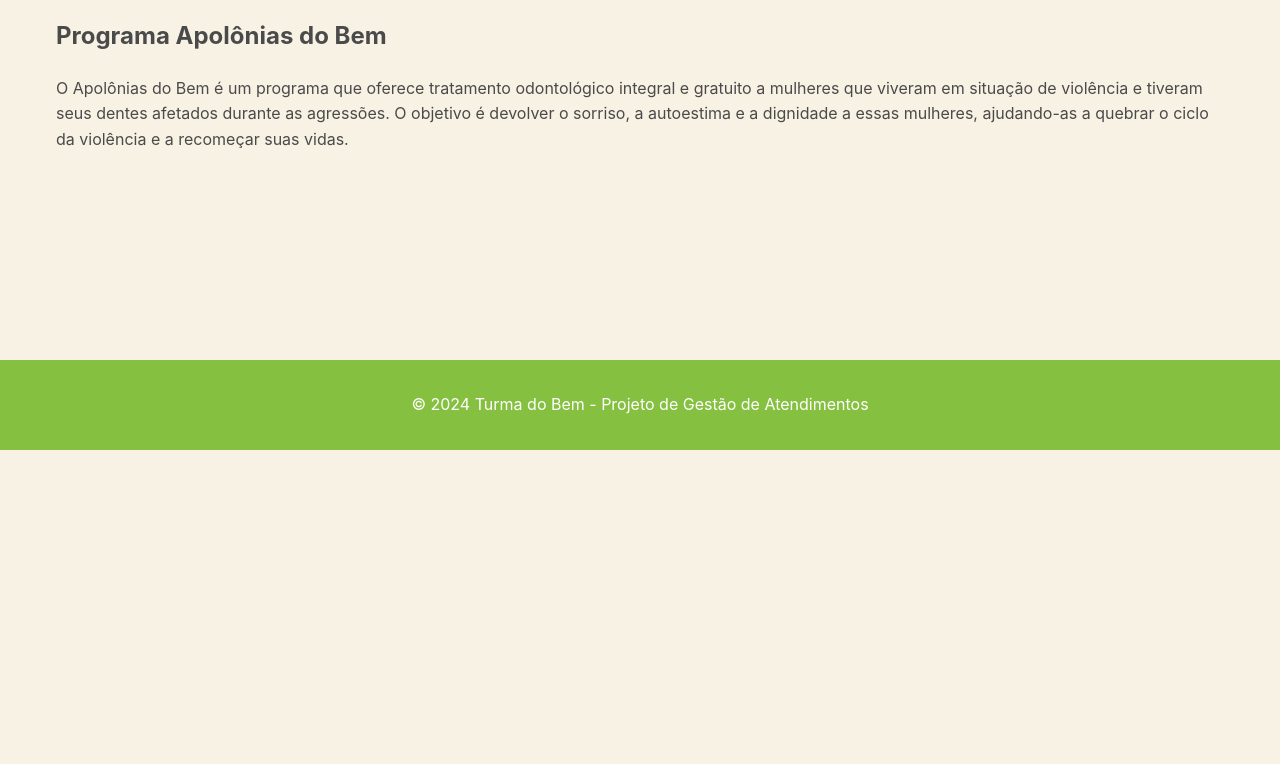
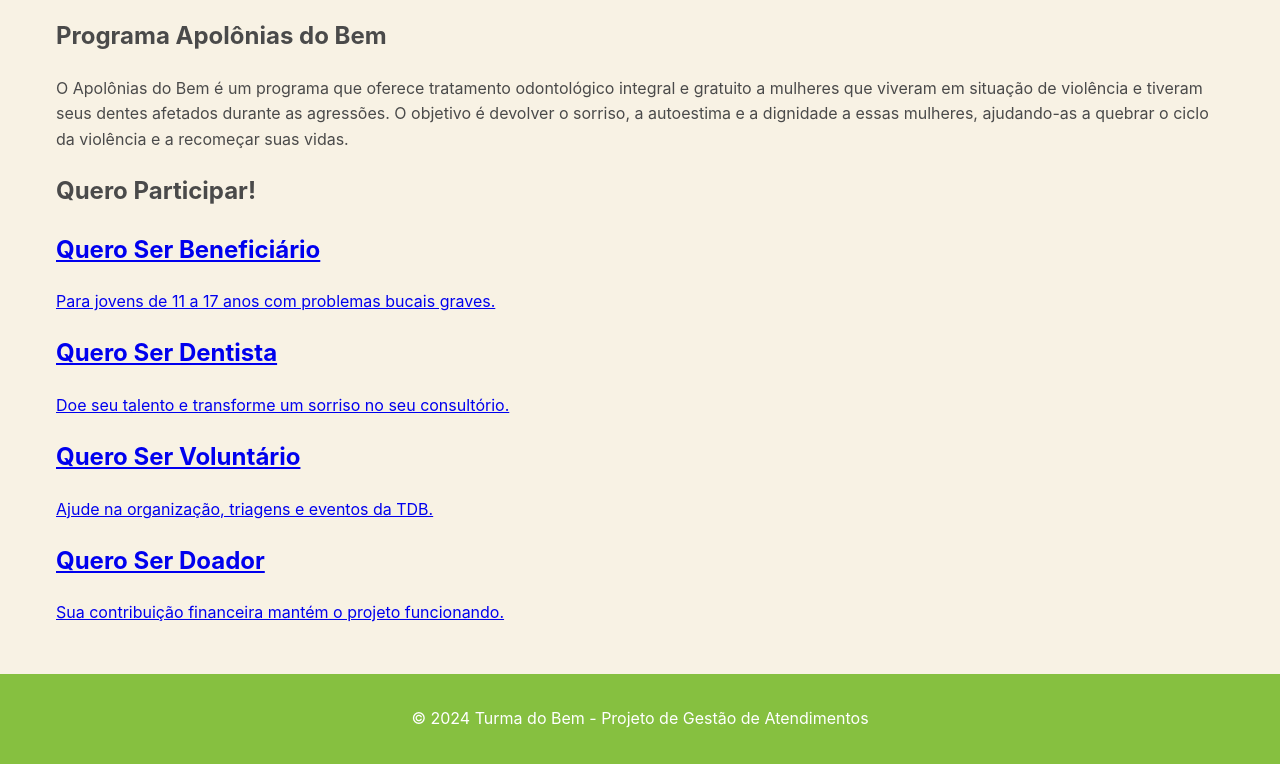
Before and after one commit to GianKAraujo/TurmaDoBem-Sprint2, a plain HTML site: page Sprint 2/index.html in a window 1280 px wide. Shown: the part 350-1114 px from the top of the page. Before the commit the page ends 800 px from the top, so only its background shows below. Drawn offline with Linux system fonts and the light colour scheme.

Commit message:
Adicionar seção participar

```diff
--- a/Sprint 2/index.html
+++ b/Sprint 2/index.html
@@ -37,6 +37,31 @@
         <p>O Apolônias do Bem é um programa que oferece tratamento odontológico integral e gratuito a mulheres que viveram em situação de violência e tiveram seus dentes afetados durante as agressões. O objetivo é devolver o sorriso, a autoestima e a dignidade a essas mulheres, ajudando-as a quebrar o ciclo da violência e a recomeçar suas vidas.</p>
       </div>
     </section>
+    <section class="secao-participar">
+      <h2>Quero Participar!</h2>
+      <div class="cards">
+
+        <a href="#" class="card">
+          <h2>Quero Ser Beneficiário</h2>
+          <p>Para jovens de 11 a 17 anos com problemas bucais graves.</p>
+        </a>
+
+        <a href="#" class="card">
+          <h2>Quero Ser Dentista</h2>
+          <p>Doe seu talento e transforme um sorriso no seu consultório.</p>
+        </a>
+
+        <a href="#" class="card">
+          <h2>Quero Ser Voluntário</h2>
+          <p>Ajude na organização, triagens e eventos da TDB.</p>
+        </a>
+
+        <a href="#" class="card">
+          <h2>Quero Ser Doador</h2>
+          <p>Sua contribuição financeira mantém o projeto funcionando.</p>
+        </a>
+      </div>
+    </section>
     </main>
   <footer>
     <p>© 2024 Turma do Bem - Projeto de Gestão de Atendimentos</p>
```
